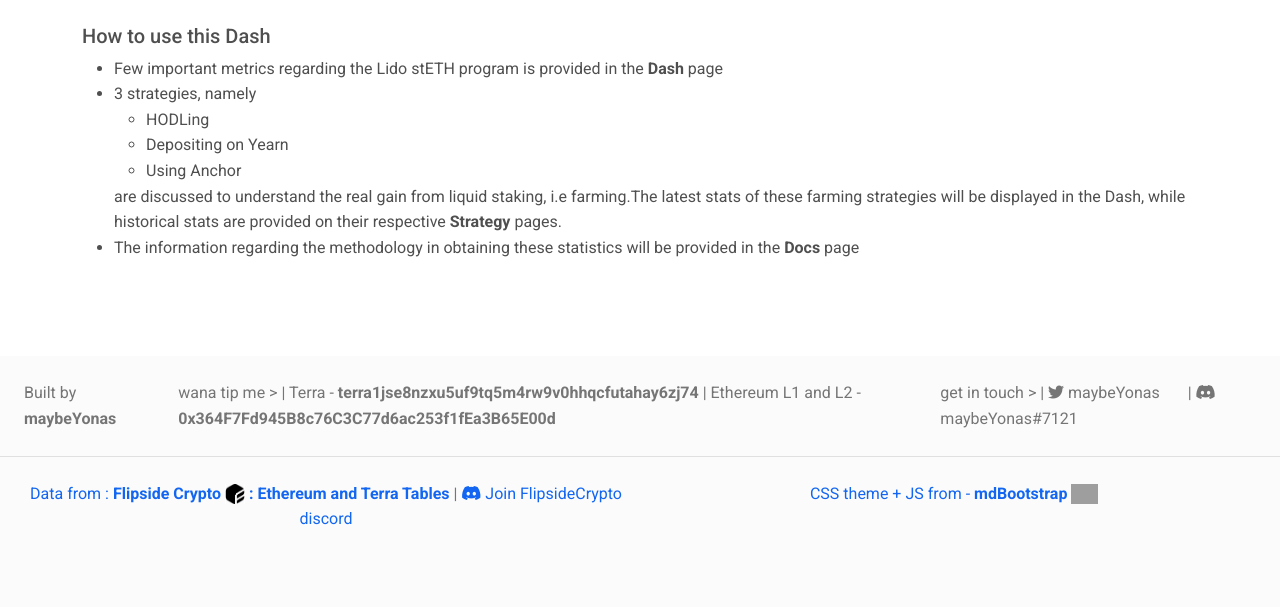
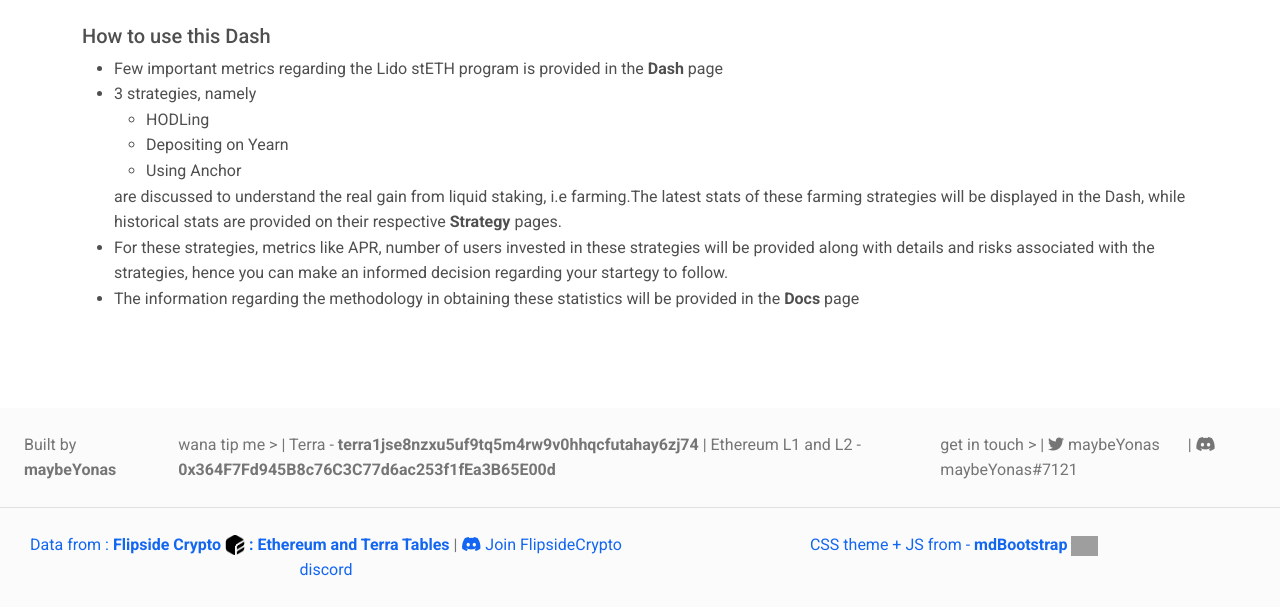
Before and after one commit to darvinrio/lido_dash, a Flask app: page / in a window 1280 px wide. Shown: the part 1461-2068 px from the top of the page. Before the commit the page ends 1986 px from the top, so only its background shows below. Run offline with Flask 2, Linux system fonts and the light colour scheme; parts of the project's set-up code (start-up, migrations or seed data) failed here and were passed over; some libraries are stand-ins or nearby versions; grey boxes are pictures that could not be loaded.

Commit message:
update docs

```diff
--- a/app.py
+++ b/app.py
@@ -1,13 +1,13 @@
 from flask import Flask, render_template, url_for, request, redirect
 
-import socket
-old_getaddrinfo = socket.getaddrinfo
-def new_getaddrinfo(*args, **kwargs):
-    responses = old_getaddrinfo(*args, **kwargs)
-    return [response
-            for response in responses
-            if response[0] == socket.AF_INET]
-socket.getaddrinfo = new_getaddrinfo
+# import socket
+# old_getaddrinfo = socket.getaddrinfo
+# def new_getaddrinfo(*args, **kwargs):
+#     responses = old_getaddrinfo(*args, **kwargs)
+#     return [response
+#             for response in responses
+#             if response[0] == socket.AF_INET]
+# socket.getaddrinfo = new_getaddrinfo
 
 from scripts.bal import lido_bal_plot
 from scripts.price import price_plot
--- a/templates/home.html
+++ b/templates/home.html
@@ -56,13 +56,17 @@
         Lido achieves this by incentivizing liquidity providers on the secondary market, to provided liquidity to swap
         between the tokenized stake and the underlying asset.
         Curve is the go to for ETH swap for Lido. Lido's incentives keep a massive almost $5B TVL in the pool to
-        exchange your tokenized stake into the underlying asset or vice versa. This allows Lido to keep its stake Liquid and thus allowing any user to exit the stake anytime.
+        exchange your tokenized stake into the underlying asset or vice versa. This allows Lido to keep its stake Liquid
+        and thus allowing any user to exit the stake anytime.
     </p>
     <p>
-        Lido also distributes staking rewards from the Beacon chain, to all wallets holding stETH. This is generally around 5%. A liquid staking option allows a user the flexibiity to take part in staking while also keeping the said asset liquid. Now the user can use his asset to other activities. Some common examples are farming.
+        Lido also distributes staking rewards from the Beacon chain, to all wallets holding stETH. This is generally
+        around 5%. A liquid staking option allows a user the flexibiity to take part in staking while also keeping the
+        said asset liquid. Now the user can use his asset to other activities. Some common examples are farming.
     </p>
     <p>
-        Few common farming strategies are provided in the dash, with their historical APRs over the past two months (to make it a fair comparison with bETH)
+        Few common farming strategies are provided in the dash, with their historical APRs over the past two months (to
+        make it a fair comparison with bETH)
     </p>
 </div>
 
@@ -76,9 +80,15 @@
                 <li>Depositing on Yearn</li>
                 <li>Using Anchor</li>
             </ul>
-            are discussed to understand the real gain from liquid staking, i.e farming.The latest stats of these farming strategies will be displayed in the Dash, while historical stats are provided on their respective <strong>Strategy</strong> pages.
+            are discussed to understand the real gain from liquid staking, i.e farming.The latest stats of these farming
+            strategies will be displayed in the Dash, while historical stats are provided on their respective
+            <strong>Strategy</strong> pages.
         </li>
-        <li>The information regarding the methodology in obtaining these statistics will be provided in the <strong>Docs</strong> page</li>
+        <li>For these strategies, metrics like APR, number of users invested in these strategies will be provided along
+            with details and risks associated with the strategies, hence you can make an informed decision regarding
+            your startegy to follow.</li>
+        <li>The information regarding the methodology in obtaining these statistics will be provided in the
+            <strong>Docs</strong> page</li>
     </ul>
 </div>
 
```
